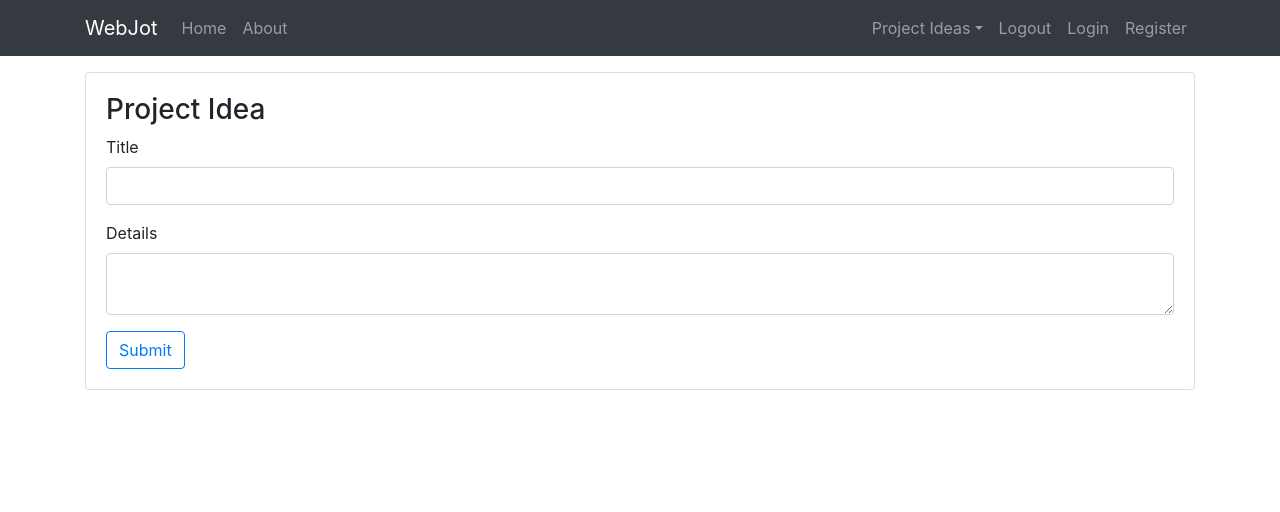
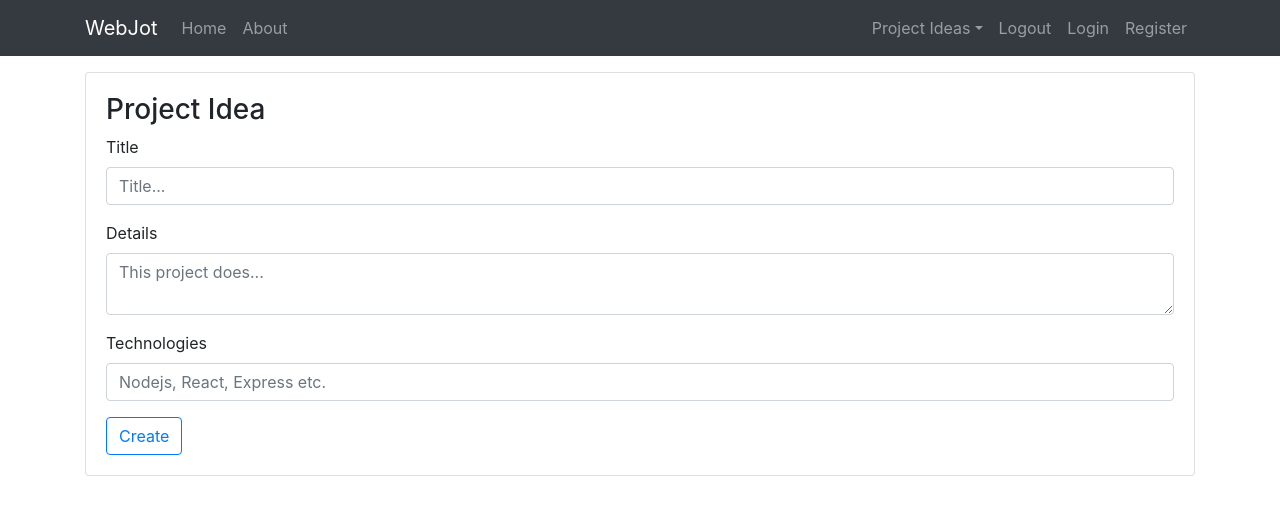
Before and after one commit to Nintendroid1/webjot, a React (Create React App) app in the folder client/: page /ideas/add in a window 1280 px wide. Shown: the top 512 px of the page. Built offline with nearby package versions, Linux system fonts and the light colour scheme.

Commit message:
new change

```diff
--- a/client/src/components/idea/AddIdea.js
+++ b/client/src/components/idea/AddIdea.js
@@ -8,15 +8,20 @@ class AddIdea extends Component {
         <form action="/ideas" method="post">
           <div className="form-group">
             <label htmlFor="title">Title</label>
-            <input type="text" className="form-control" name="title" required>
+            <input type="text" className="form-control" name="title"  placeholder="Title..." required>
             </input>
           </div>
           <div className="form-group">
             <label htmlFor="details">Details</label>
-            <textarea className="form-control" name="details" required>
+            <textarea className="form-control" name="details"  placeholder="This project does..." required>
             </textarea>
           </div>
-          <button type="submit" className="btn btn-outline-primary">Submit</button>
+          <div className="form-group">
+            <label htmlFor="title">Technologies</label>
+            <input type="text" className="form-control" name="technology" placeholder="Nodejs, React, Express etc." required>
+            </input>
+          </div>
+          <button type="submit" className="btn btn-outline-primary">Create</button>
         </form>
       </div>
     );
```
